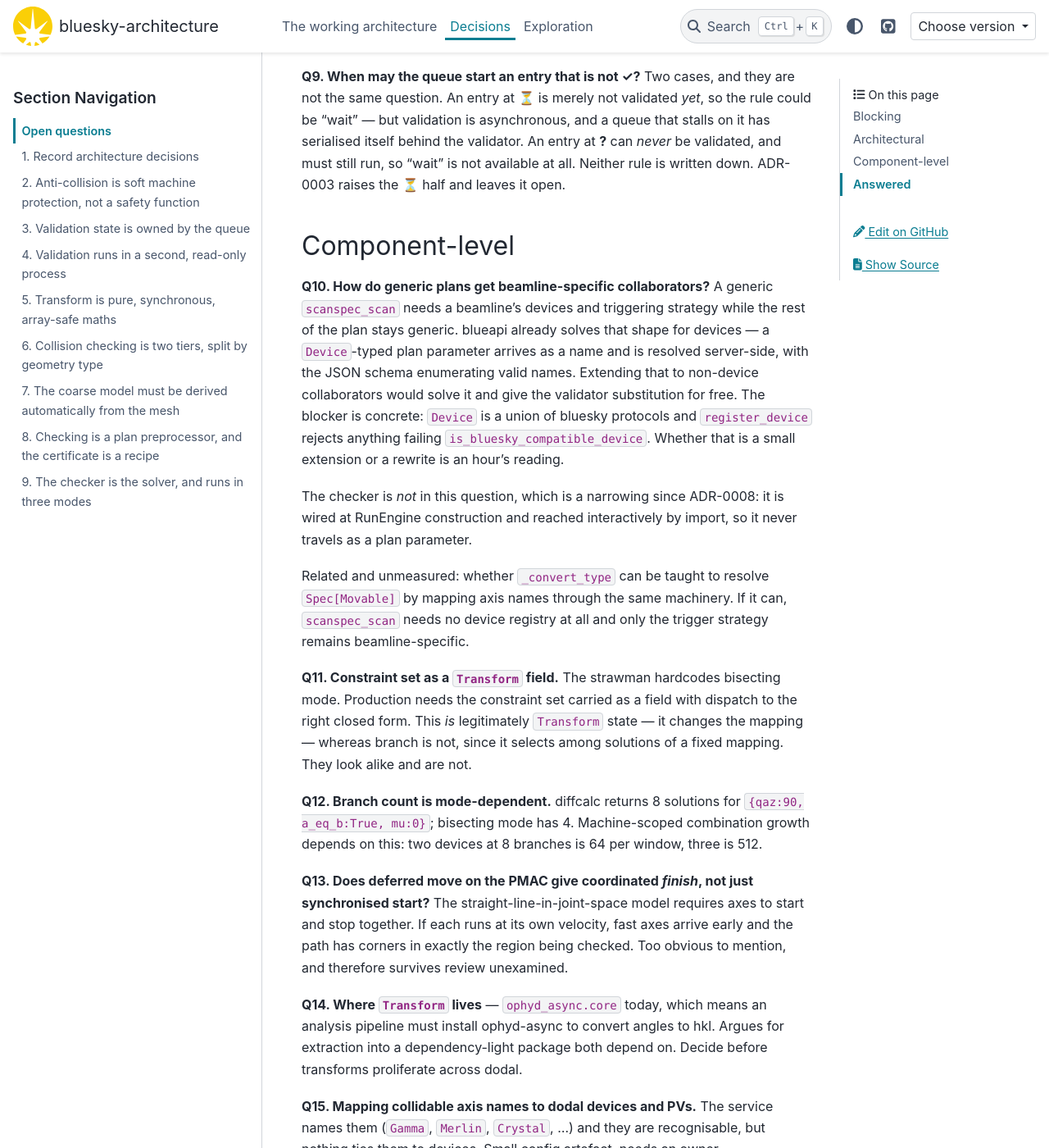
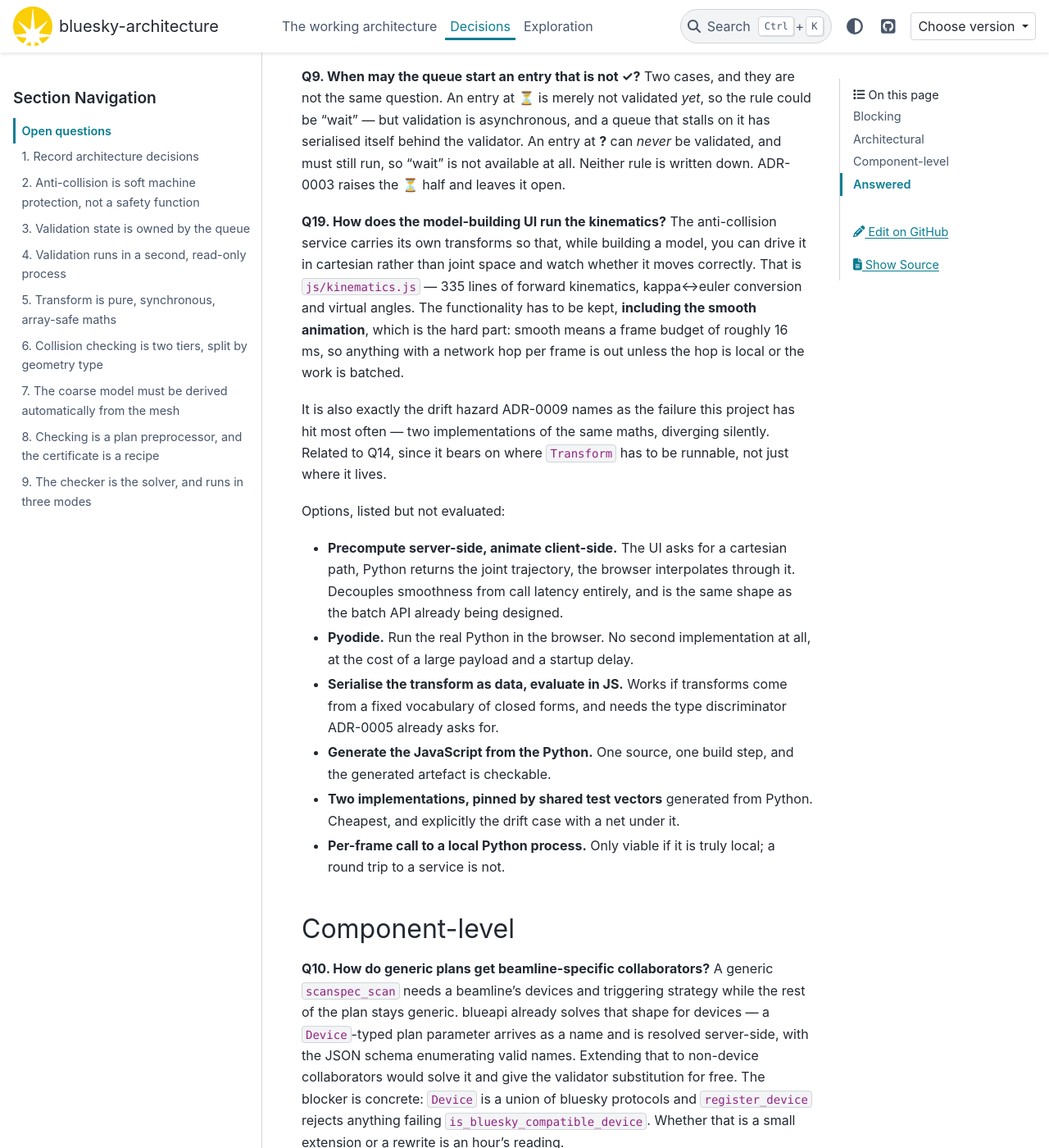
Before and after one commit to coretl/bluesky-architecture, a Sphinx documentation site: the page built from docs/explanations/open-questions.md, in a window 1280 px wide and 1400 px high, scrolled down 2224 px. Shown: the whole window at 82% size. Built offline with Sphinx 7.4.7 and the PyData theme 0.15.4, drawn with Linux system fonts in a browser that asks for light colours; the version number could not be read and is left out.

Commit message:
Q19: how the model-building UI runs the kinematics
The service carries its own transforms so a model can be driven in cartesian
space while it is being built, and you can watch whether it moves correctly.
That functionality has to survive, smooth animation included, which puts a
~16 ms frame budget on it and rules out a network hop per frame unless the work
is batched.

Grounded rather than described: it is js/kinematics.js at f7875dd, 335 lines of
forward kinematics, kappa/euler conversion and virtual angles. So this is not a
hypothetical second implementation of the maths — it exists, and it is the drift
hazard ADR-0009 calls the failure this project has hit most often.

Six options listed and deliberately not evaluated, per instruction: precompute
server-side and interpolate client-side, Pyodide, serialise the transform as
data and evaluate in JS, generate the JS from the Python, two implementations
pinned by shared test vectors, and a per-frame call to a local process.

Filed Architectural, next to the other interface questions, and cross-referenced
to Q14 — it constrains where Transform has to be *runnable*, which is a
different question from where it lives.

Co-Authored-By: Claude Opus 5 <noreply@anthropic.com>

```diff
--- a/docs/explanations/open-questions.md
+++ b/docs/explanations/open-questions.md
@@ -92,6 +92,38 @@ the rule could be "wait" — but validation is asynchronous, and a queue that
 stalls on it has serialised itself behind the validator. An entry at **?** can
 *never* be validated, and must still run, so "wait" is not available at all.
 Neither rule is written down. ADR-0003 raises the ⏳ half and leaves it open.
+
+**Q19. How does the model-building UI run the kinematics?** The anti-collision
+service carries its own transforms so that, while building a model, you can
+drive it in cartesian rather than joint space and watch whether it moves
+correctly. That is `js/kinematics.js` — 335 lines of forward kinematics,
+kappa↔euler conversion and virtual angles. The functionality has to be kept,
+**including the smooth animation**, which is the hard part: smooth means a frame
+budget of roughly 16 ms, so anything with a network hop per frame is out unless
+the hop is local or the work is batched.
+
+It is also exactly the drift hazard ADR-0009 names as the failure this project
+has hit most often — two implementations of the same maths, diverging silently.
+Related to Q14, since it bears on where `Transform` has to be runnable, not just
+where it lives.
+
+Options, listed but not evaluated:
+
+- **Precompute server-side, animate client-side.** The UI asks for a cartesian
+  path, Python returns the joint trajectory, the browser interpolates through
+  it. Decouples smoothness from call latency entirely, and is the same shape as
+  the batch API already being designed.
+- **Pyodide.** Run the real Python in the browser. No second implementation at
+  all, at the cost of a large payload and a startup delay.
+- **Serialise the transform as data, evaluate in JS.** Works if transforms come
+  from a fixed vocabulary of closed forms, and needs the type discriminator
+  ADR-0005 already asks for.
+- **Generate the JavaScript from the Python.** One source, one build step, and
+  the generated artefact is checkable.
+- **Two implementations, pinned by shared test vectors** generated from Python.
+  Cheapest, and explicitly the drift case with a net under it.
+- **Per-frame call to a local Python process.** Only viable if it is truly
+  local; a round trip to a service is not.
 
 ## Component-level
 
```
